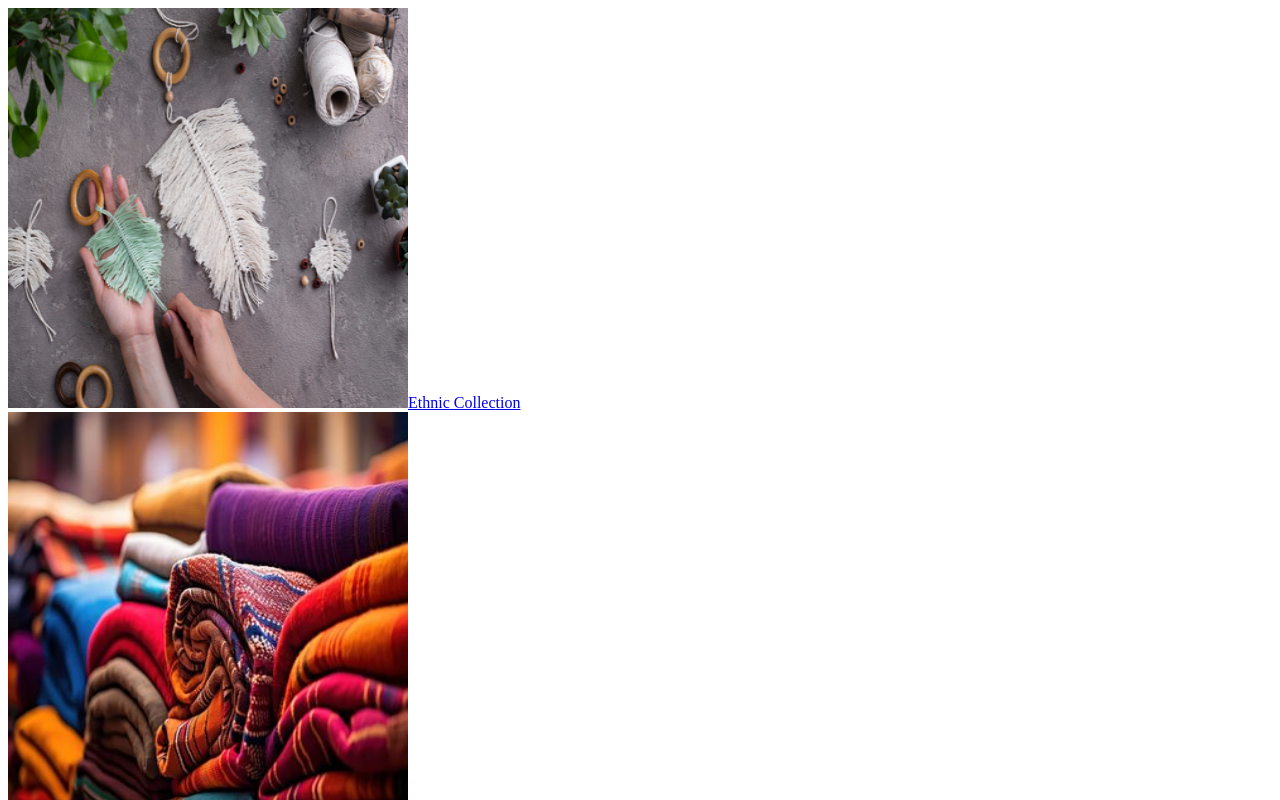
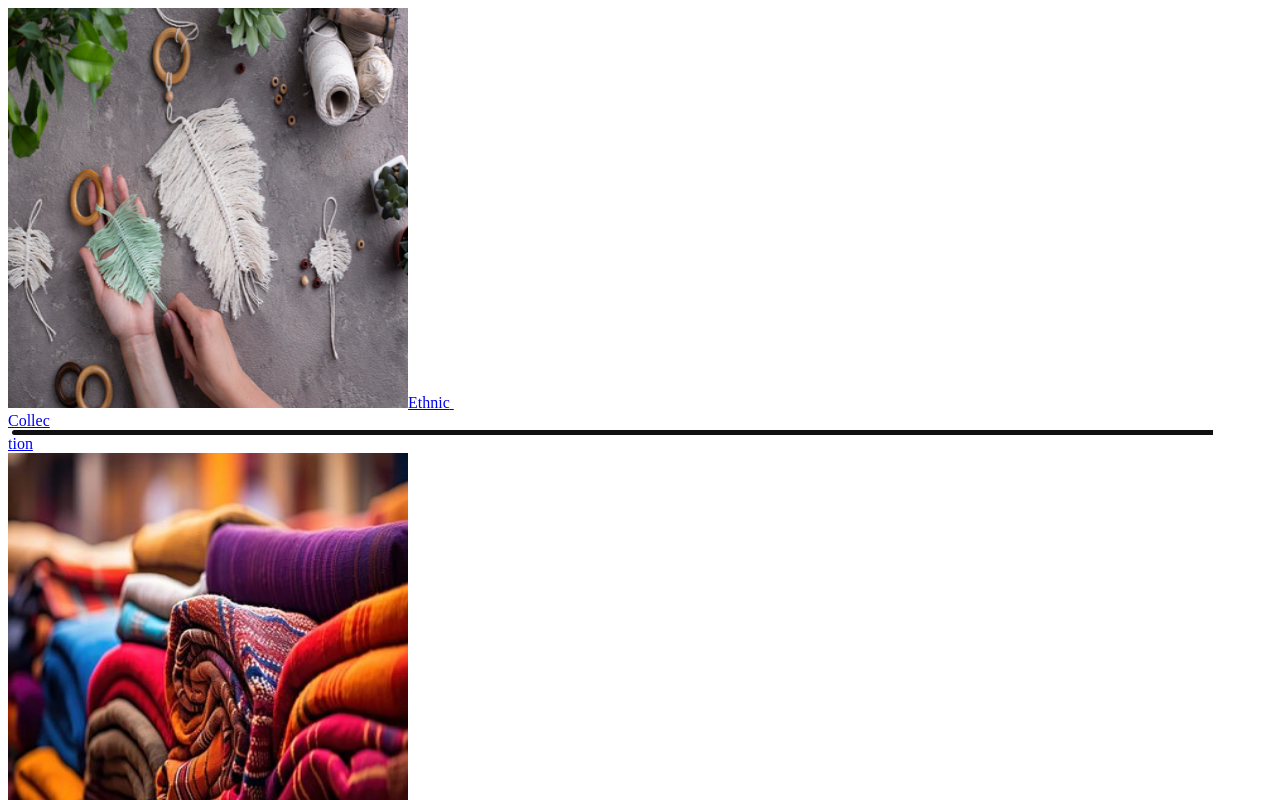
Before and after one commit to satyahandloomindustries/satya-handloom-industries-fe, a Next.js app: page / in a window 1280 px wide. Shown: the top 800 px of the page. Built offline with nearby package versions, Linux system fonts and the light colour scheme.

Commit message:
underline stroke animation

```diff
--- a/components/CarouselHomepage/index.jsx
+++ b/components/CarouselHomepage/index.jsx
@@ -1,6 +1,7 @@
 import Image from 'next/image';
 import Link from 'next/link';
 import React from 'react';
+import UnderlineStroke from '@/components/UnderlineStroke';
 
 const CollectionLink = ({ label = '' }) => {
   return (
@@ -9,7 +10,10 @@ const CollectionLink = ({ label = '' }) => {
       className="absolute top-1/2 left-1/2 -translate-y-1/2 -translate-x-1/2 text-4xl w-full group-hover:justify-center hidden group-hover:flex"
     >
       <span className="text-white">{label}&nbsp;</span>
-      <span className="text-black">Collec</span>
+      <span className="text-black group">
+        <div>Collec</div>
+        <UnderlineStroke />
+      </span>
       <span className="text-white">tion</span>
     </Link>
   );
--- /dev/null
+++ b/components/UnderlineStroke/index.jsx
@@ -0,0 +1,8 @@
+import React from 'react';
+import styles from './index.module.css';
+
+const UnderlineStroke = () => {
+  return <div className={styles.underlineStroke} />;
+};
+
+export default UnderlineStroke;
--- /dev/null
+++ b/components/UnderlineStroke/index.module.css
@@ -0,0 +1,19 @@
+.underlineStroke {
+
+    width: 0;
+    height: 5px;
+    background-color: rgb(16, 16, 16);
+    border-top-left-radius: 3px;
+    border-bottom-left-radius: 3px;
+    animation: stroke-animation 500ms ease-in 0.2s forwards;
+    margin-left:4px;
+}
+
+@keyframes stroke-animation{
+    0%{
+        width:0;
+    }
+    100%{
+        width: 95%
+    }
+}
```
